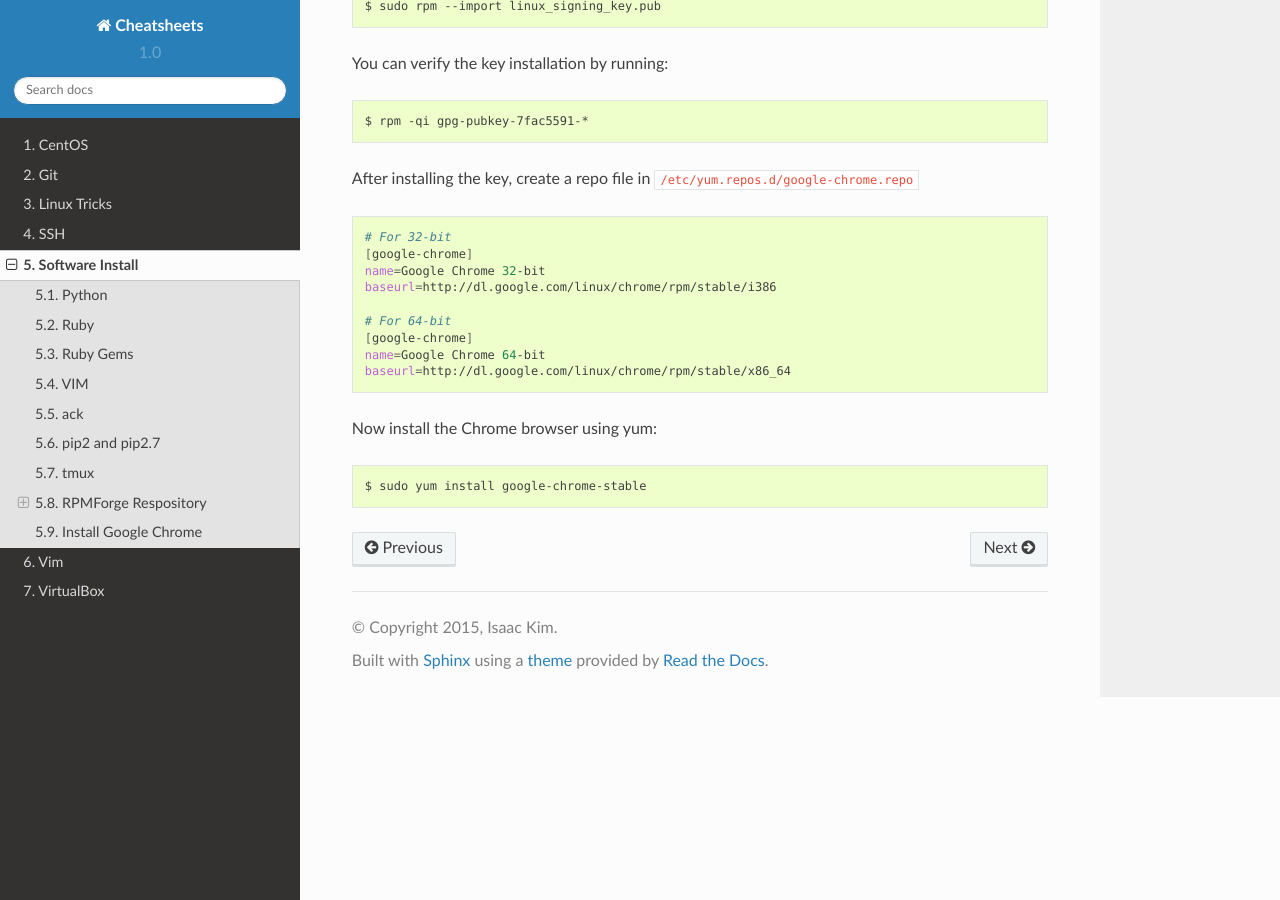
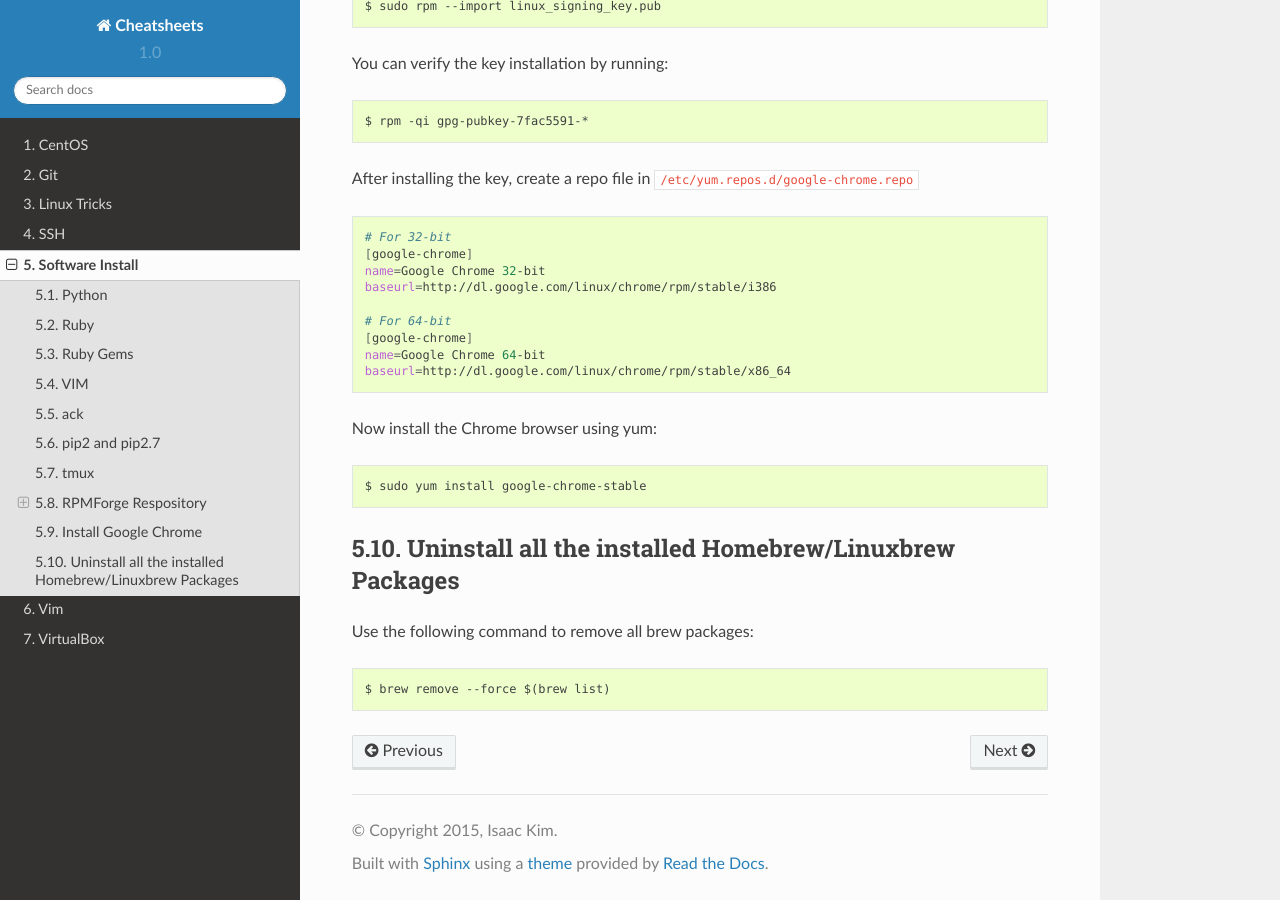
Before and after one commit to ijkim88/dotfiles-old, a Sphinx documentation site: the page built from cheatsheets/source/sw-install.rst, in a window 1280 px wide and 900 px high, scrolled down 4347 px. Built offline with Sphinx 7.4.7 and the Read the Docs theme 2.0.0, drawn with Linux system fonts in a browser that asks for light colours.

Commit message:
Add instructions for uninstalling all brew packages

```diff
--- a/cheatsheets/source/sw-install.rst
+++ b/cheatsheets/source/sw-install.rst
@@ -244,3 +244,11 @@ After installing the key, create a repo file in ``/etc/yum.repos.d/google-chrome
 Now install the Chrome browser using yum::
 
    $ sudo yum install google-chrome-stable
+
+
+Uninstall all the installed Homebrew/Linuxbrew Packages
+-------------------------------------------------------
+
+Use the following command to remove all brew packages::
+
+   $ brew remove --force $(brew list)
```
